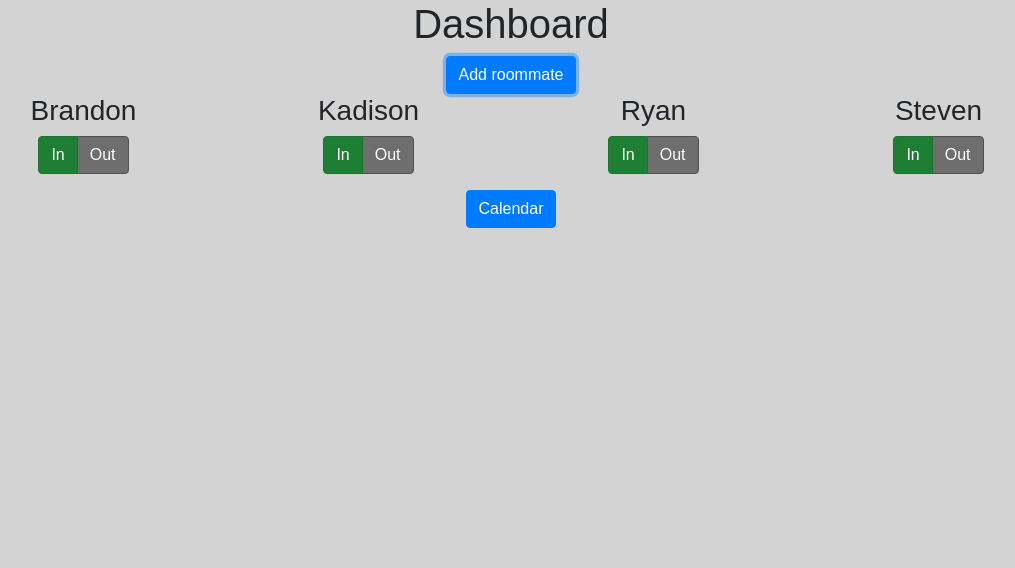
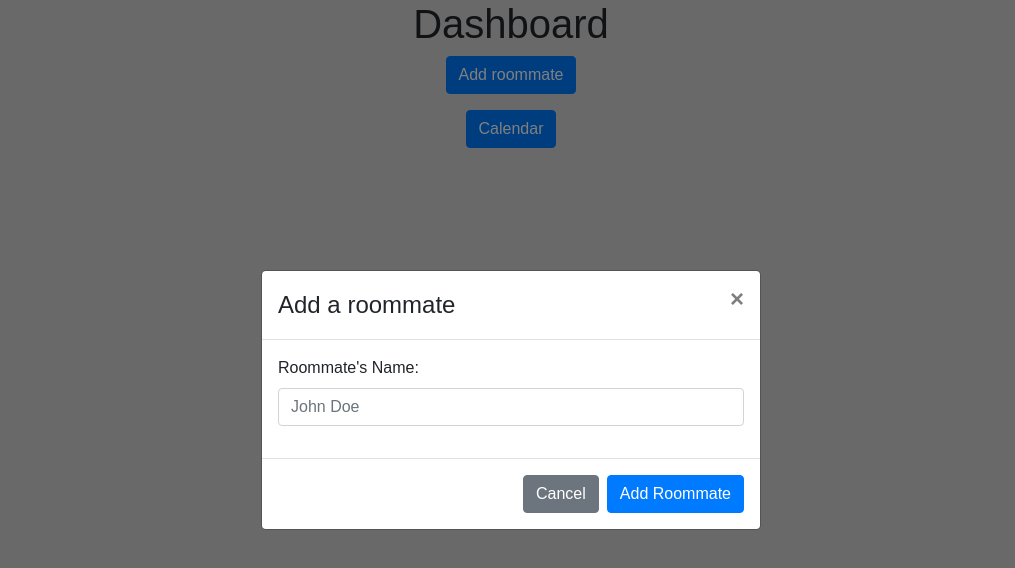
Before and after one commit to ryanfok97/roommate-hub, a React (Create React App) app in the folder react/: page / in a window 1280 px wide. Both pictures are taken after a click on the button "Add roommate". Shown: the top 568 px of the page, without its empty margins (129-1144 px from the left). Built offline with nearby package versions, Linux system fonts and the light colour scheme.

Commit message:
AddRoommateModal working, need to fix render of in/out buttons

```diff
--- a/react/src/components/AddRoommateModal.jsx
+++ b/react/src/components/AddRoommateModal.jsx
@@ -1,11 +1,27 @@
 import React, { Component } from 'react';
-import { Button, Modal } from 'react-bootstrap';
+import { Button, Form, Modal } from 'react-bootstrap';
 
 class AddRoommateModal extends Component {
     render() {
         return (
-            <Modal>
-
+            <Modal show={this.props.show} onHide={this.props.onHide} centered>
+                <Form onSubmit={this.props.onSubmitAddRoommate}>
+                    <Modal.Header closeButton>
+                        <Modal.Title>Add a roommate</Modal.Title>
+                    </Modal.Header>
+                    <Modal.Body>
+                        <Form.Group controlId='name'>
+                            <Form.Label>Roommate's Name:</Form.Label>
+                            <Form.Control type='text' placeholder='John Doe'
+                                          onChange={this.props.onChangeAddRoommate}
+                                          value={this.props.addModalName} />
+                        </Form.Group>
+                    </Modal.Body>
+                    <Modal.Footer>
+                        <Button variant='secondary' onClick={this.props.onHide}>Cancel</Button>
+                        <Button variant='primary' type='submit'>Add Roommate</Button>
+                    </Modal.Footer>
+                </Form>
             </Modal>
         );
     }
--- a/react/src/pages/Dashboard.jsx
+++ b/react/src/pages/Dashboard.jsx
@@ -1,8 +1,9 @@
 import React, { Component } from 'react';
 import { Link } from 'react-router-dom';
+import { Container, Row, Col, Button, Form } from 'react-bootstrap';
+
 import InOutButton from '../components/InOutButton';
-
-import { Container, Row, Col, Button } from 'react-bootstrap';
+import AddRoommateModal from '../components/AddRoommateModal';
 
 class Dashboard extends Component {
     constructor(props) {
@@ -10,36 +11,53 @@ class Dashboard extends Component {
 
         this.state = {
             names: [],
-            showModal: false,
+            addModalShow: false,
+            addModalName: ''
         };
+
+        this.handleChangeAddRoommate = this.handleChangeAddRoommate.bind(this);
+        this.handleSubmitAddRoommate = this.handleSubmitAddRoommate.bind(this);
     }
 
-    handleShowModal() {
+    handleChangeAddRoommate(e) {
+        this.setState({addModalName: e.target.value});
+    }
 
+    handleSubmitAddRoommate(e) {
+        e.preventDefault();
+        console.log("Roommate added: " + this.state.addModalName);
+
+        this.setState({
+            names: [...this.state.names, this.state.addModalName],
+            addModalName: '',
+            addModalShow: false
+        });
     }
 
     render() {
+        const inOutButtons = this.state.names.map((name) =>
+            <Col>
+                <InOutButton name={name} />
+            </Col>
+        );
         return (
             <div className='app'>
                 <h1>Dashboard</h1>
-                <Button onClick={this.handleShowModal}>Add roommate</Button>
+                <Button onClick={() => this.setState({addModalShow: true})}>Add roommate</Button>
                 <Container>
                     <Row>
-                        <Col>
-                            <InOutButton name='Brandon' />
-                        </Col>
-                        <Col>
-                            <InOutButton name='Kadison' />
-                        </Col>
-                        <Col>
-                            <InOutButton name='Ryan' />
-                        </Col>
-                        <Col>
-                            <InOutButton name='Steven' />
-                        </Col>
+                        {inOutButtons}
                     </Row>
                 </Container>
                 <Button as={Link} to='/calendar'>Calendar</Button>
+
+                <AddRoommateModal
+                    show={this.state.addModalShow}
+                    onHide={() => this.setState({addModalShow: false})}
+                    addModalName={this.state.addModalName}
+                    onChangeAddRoommate={this.handleChangeAddRoommate}
+                    onSubmitAddRoommate={this.handleSubmitAddRoommate}
+                />
             </div>
         );
     }
```
